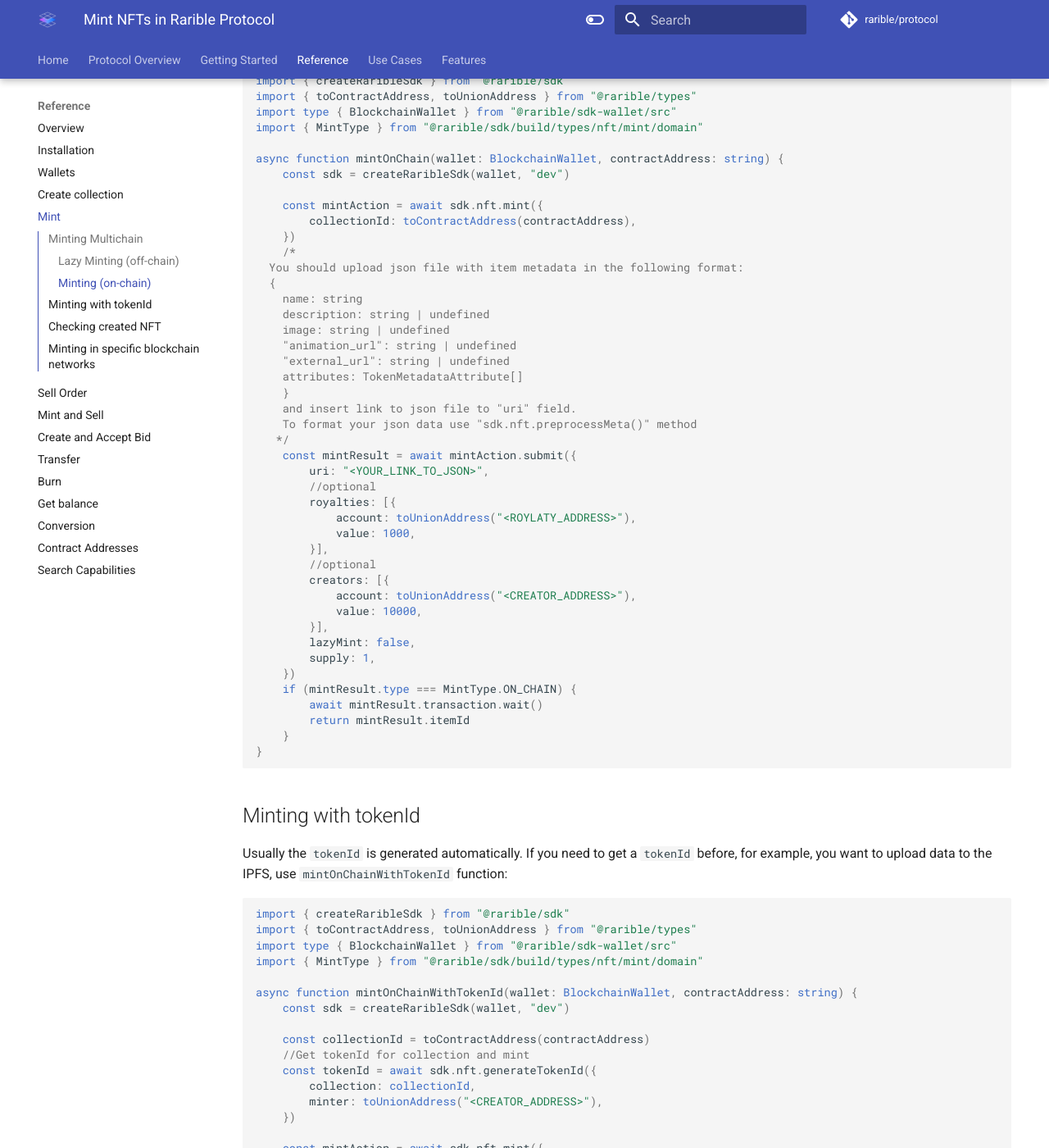
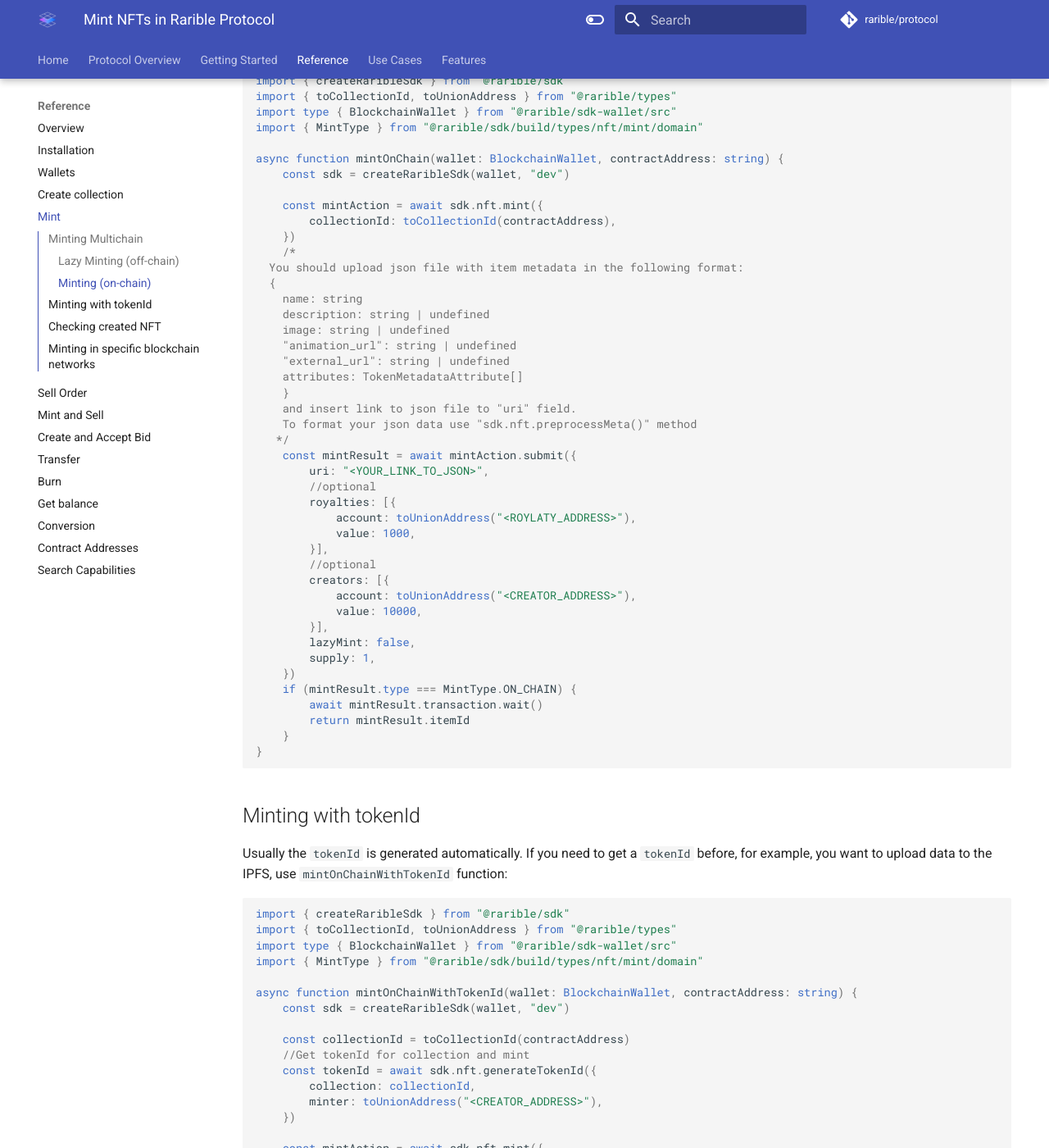
Before and after one commit to rarible/protocol, an MkDocs documentation site: the page built from docs/reference/mint.md, in a window 1280 px wide and 1400 px high, scrolled down 2090 px. Shown: the whole window at 82% size. Built offline with MkDocs 1.6.1 and Material for MkDocs 9.7.7, drawn with Linux system fonts in a browser that asks for light colours; comment, search, counter and statistics services are not loaded; some of the changed text lies outside the part shown.

Commit message:
fix: change toContractAddress to toCollectionId

````diff
--- a/docs/reference/mint.md
+++ b/docs/reference/mint.md
@@ -17,7 +17,7 @@
 
 ```typescript
 import { createRaribleSdk } from "@rarible/sdk"
-import { toContractAddress, toUnionAddress } from "@rarible/types"
+import { toCollectionId, toUnionAddress } from "@rarible/types"
 import type { BlockchainWallet } from "@rarible/sdk-wallet/src"
 import { MintType } from "@rarible/sdk/build/types/nft/mint/domain"
 
@@ -25,7 +25,7 @@
 	const sdk = createRaribleSdk(wallet, "dev")
 
 	const mintAction = await sdk.nft.mint({
-		collectionId: toContractAddress(contractAddress),
+		collectionId: toCollectionId(contractAddress),
 	})
 	/*
     You should upload json file with item metadata in the following format:
@@ -87,7 +87,7 @@
 
 ```typescript
 import { createRaribleSdk } from "@rarible/sdk"
-import { toContractAddress, toUnionAddress } from "@rarible/types"
+import { toCollectionId, toUnionAddress } from "@rarible/types"
 import type { BlockchainWallet } from "@rarible/sdk-wallet/src"
 import { MintType } from "@rarible/sdk/build/types/nft/mint/domain"
 
@@ -95,7 +95,7 @@
 	const sdk = createRaribleSdk(wallet, "dev")
 
 	const mintAction = await sdk.nft.mint({
-		collectionId: toContractAddress(contractAddress),
+		collectionId: toCollectionId(contractAddress),
 	})
 	/*
   You should upload json file with item metadata in the following format:
@@ -138,14 +138,14 @@
 
 ```typescript
 import { createRaribleSdk } from "@rarible/sdk"
-import { toContractAddress, toUnionAddress } from "@rarible/types"
+import { toCollectionId, toUnionAddress } from "@rarible/types"
 import type { BlockchainWallet } from "@rarible/sdk-wallet/src"
 import { MintType } from "@rarible/sdk/build/types/nft/mint/domain"
 
 async function mintOnChainWithTokenId(wallet: BlockchainWallet, contractAddress: string) {
 	const sdk = createRaribleSdk(wallet, "dev")
 
-	const collectionId = toContractAddress(contractAddress)
+	const collectionId = toCollectionId(contractAddress)
 	//Get tokenId for collection and mint
 	const tokenId = await sdk.nft.generateTokenId({
 		collection: collectionId,
````
Also changed, not shown: docs/reference/get-balance.md (+1 -1 lines), docs/reference/mint-and-sell.md (+2 -2 lines).
